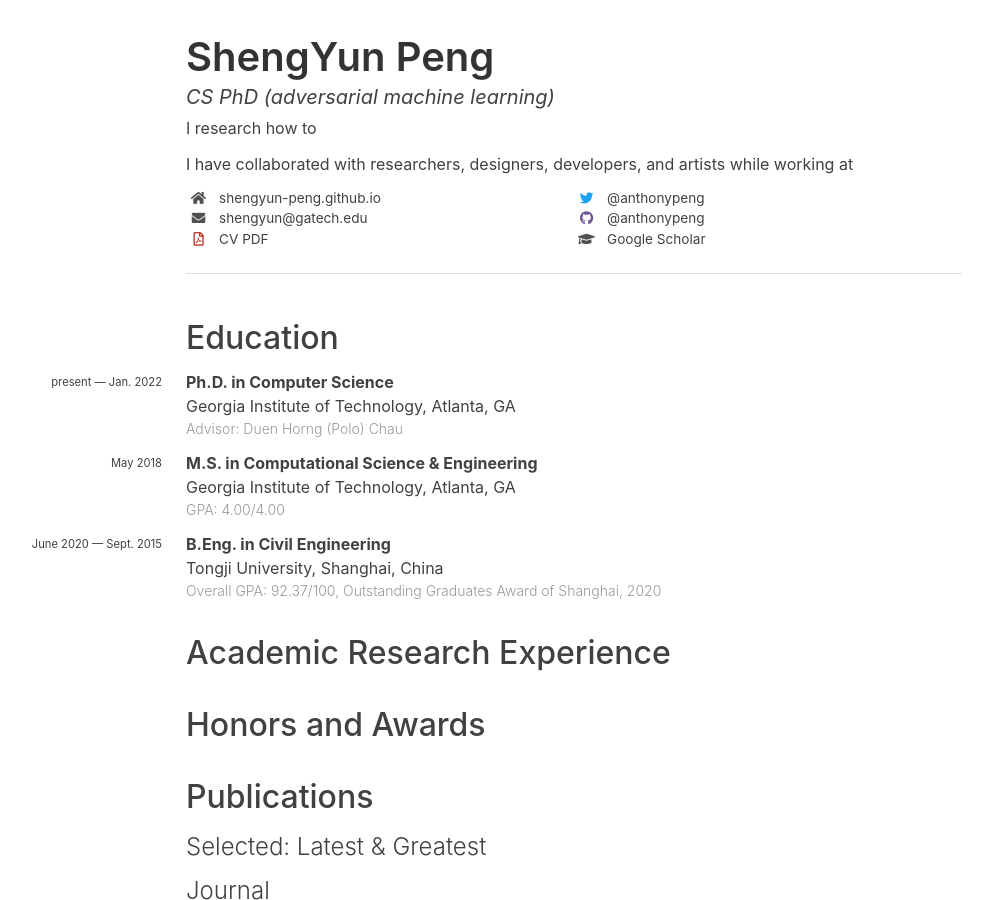
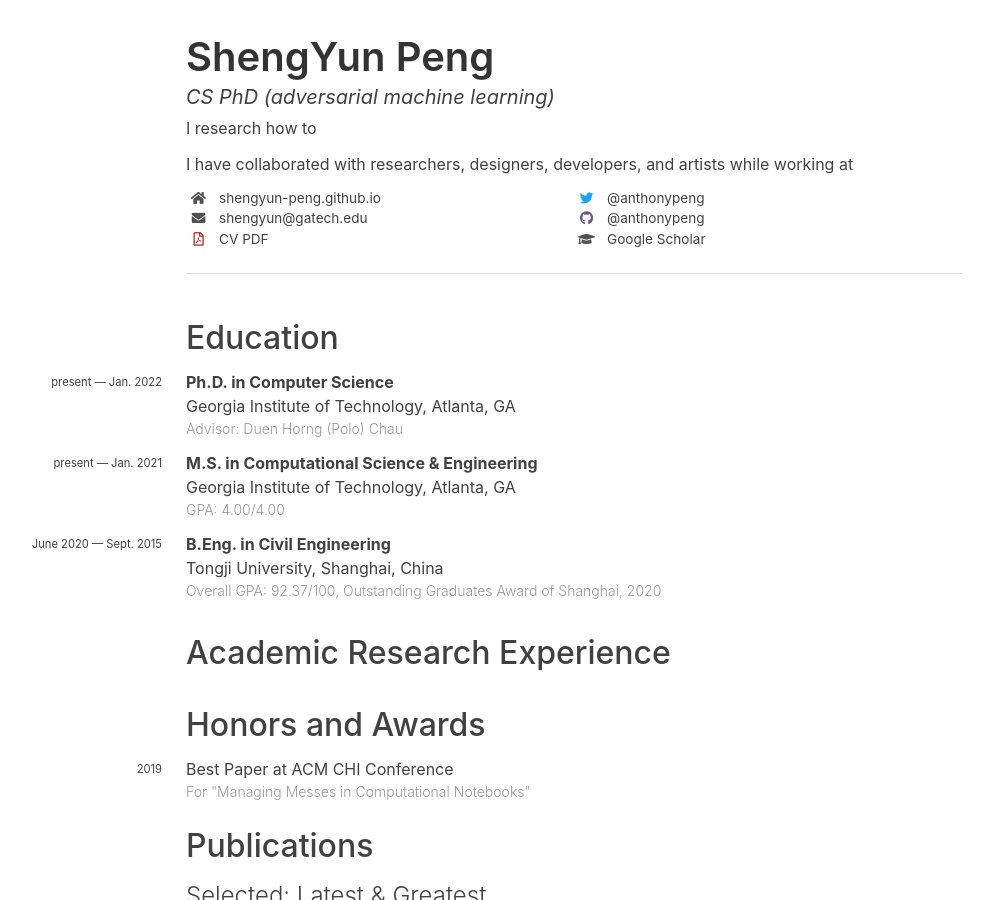
Before and after one commit to nemathahmed/temp_site2, a Jekyll site: the page built from cv.md, in a window 1280 px wide and 900 px high. Shown: the whole window, without its empty margins (146-1139 px from the left). Built offline with Jekyll 4.4.1, drawn with Linux system fonts in a browser that asks for light colours; nearby versions of some CDN libraries; some web fonts are replaced.

Commit message:
add education

```diff
--- /dev/null
+++ b/_data/awards.yaml
@@ -0,0 +1,3 @@
+- name: Best Paper at ACM CHI Conference
+  description: For "Managing Messes in Computational Notebooks"
+  year: 2019
--- a/_data/education.yaml
+++ b/_data/education.yaml
@@ -9,7 +9,8 @@
 - degree: "M.S. in Computational Science & Engineering"
   institution: Georgia Institute of Technology
   location: "Atlanta, GA"
-  years: May 2018
+  years: "present —"
+  years-extra: "Jan. 2021"
   institution-url: https://www.gatech.edu/
   description:
     - "GPA: 4.00/4.00"
--- a/index.markdown
+++ b/index.markdown
@@ -16,7 +16,7 @@ title: Home
     </div>
 	<div style="height: 1rem"></div>
 	<div class="intro-left">
-		My advisor is <a href="http://www.cc.gatech.edu/~dchau/">Polo Chau</a>, and group is <a href="http://poloclub.gatech.edu">Polo Club of Data Science</a>.
+		My advisor is <a href="http://www.cc.gatech.edu/~dchau/">Polo Chau</a>, and our group is <a href="http://poloclub.gatech.edu">Polo Club of Data Science</a>.
 	</div>
 	<div style="height: 1rem"></div>
 	<div>
```
